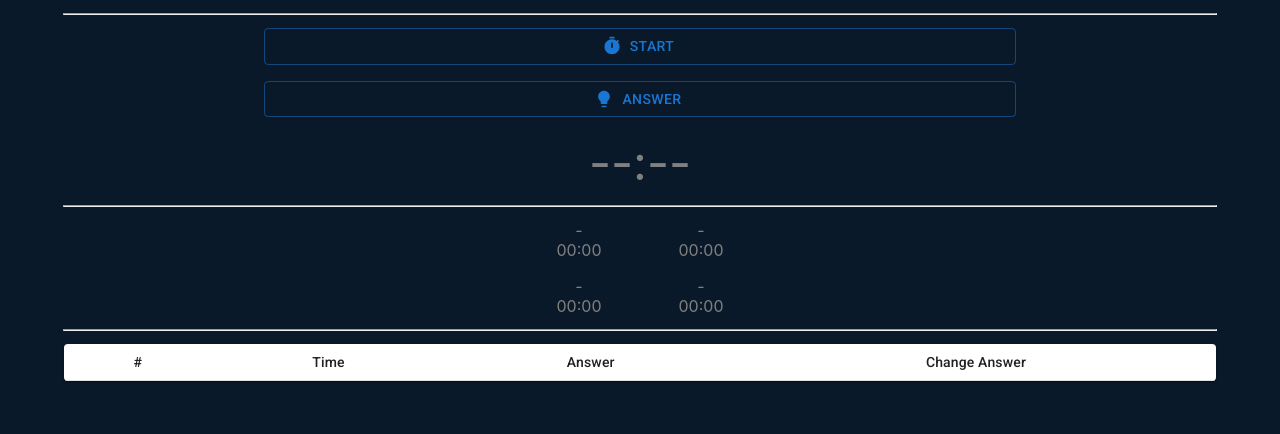
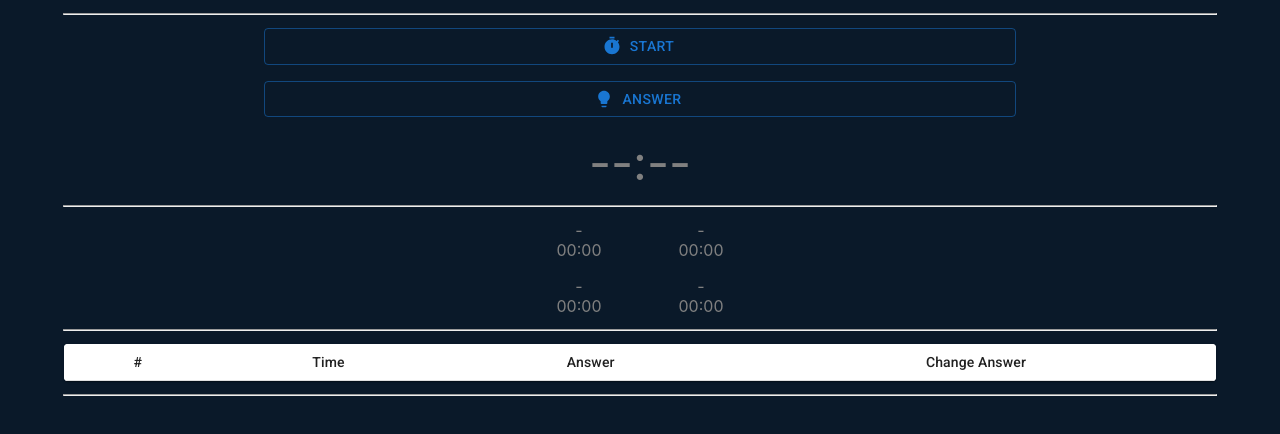
Before and after one commit to warabico/TsumeShogiTimer, a React (Create React App) app in the folder timer/: page / in a window 1280 px wide. Shown: the top 434 px of the page. Built offline with nearby package versions, Linux system fonts and the light colour scheme.

Commit message:
Change table as sticky header

```diff
--- a/timer/src/components/TsumeShogiTimer.tsx
+++ b/timer/src/components/TsumeShogiTimer.tsx
@@ -142,6 +142,7 @@ const TsumeShogiTimer = () => {
             </Grid>
             <hr style={{ width: "90%" }} />
             <TableComponent resultList={resultList} />
+            <hr style={{ width: "90%" }} />
         </>
     );
 }
--- a/timer/src/components/components/TableComponent.tsx
+++ b/timer/src/components/components/TableComponent.tsx
@@ -28,8 +28,8 @@ const TableComponent = ( props: TableComponentPropsType ) => {
 
     return (
         <>
-        <TableContainer style={{width:"90%", fontSize:"16px"}} component={Paper}>
-            <Table aria-label="simple table" size="small">
+        <TableContainer sx={{ maxHeight: 400 }} style={{width:"90%", fontSize:"16px"}} component={Paper}>
+            <Table aria-label="simple table" size="small" stickyHeader>
                 <TableHead>
                     <TableRow>
                         <TableCell align="center">#</TableCell>
```
Also changed, not shown: 8 other files (tests, documents, lock files or other folders).
